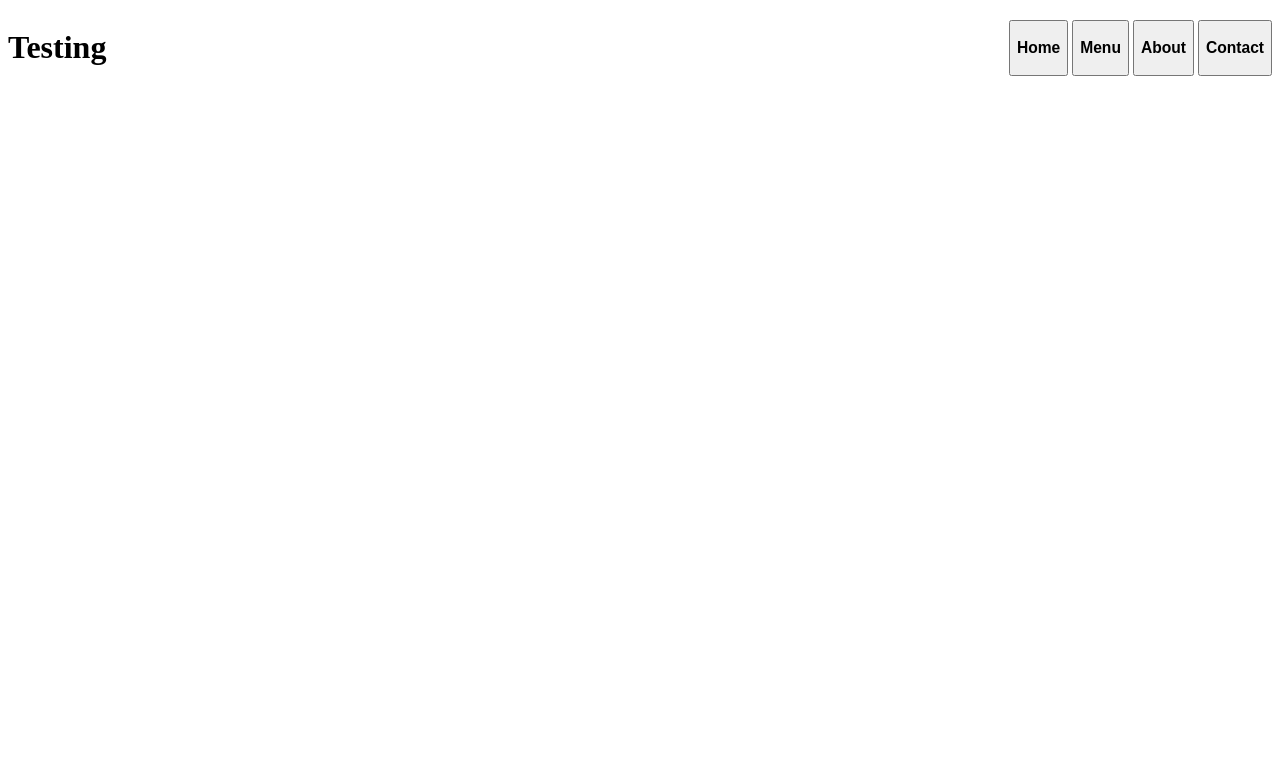
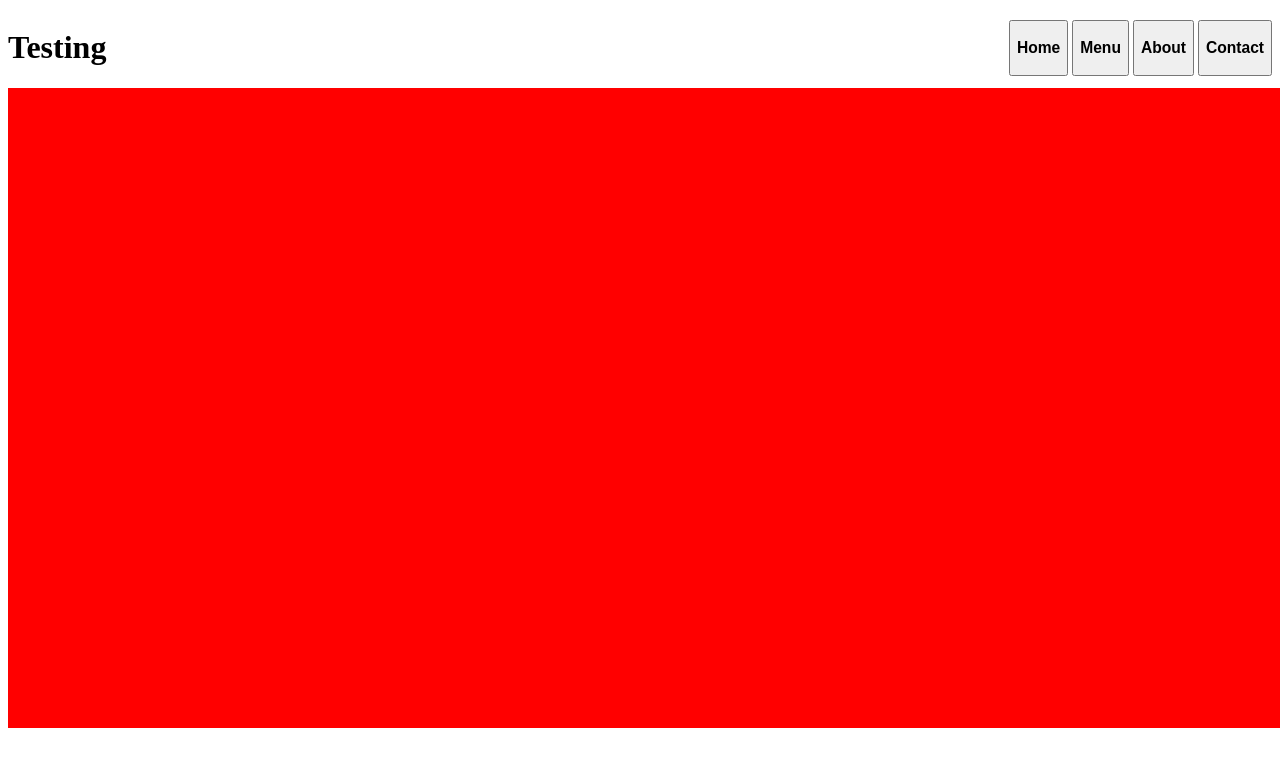
Before and after one commit to newplayer-afk/odin-restaurant-page, a website built with webpack: page src/template.html in a window 1280 px wide. Both pictures are taken after a click on the button "Menu". Built offline with nearby package versions, Linux system fonts and the light colour scheme.

Commit message:
Remove main export from index.js as it was redundant Fix bug with event listeners pointing to wrong buttons Create content using menu.js Add test styling for menu.js

```diff
--- a/src/assets/home.js
+++ b/src/assets/home.js
@@ -1,12 +1,12 @@
 export {home};
-import { mainContent, main } from "..";
+import { mainContent } from "..";
 
 const home = (function() {
     const add = () => {
     //DEFINE INTRO
     const intro = document.createElement("div")
     intro.classList.add("intro")
-    main.append(intro)
+    mainContent.appendChild(intro)
 
     //DEFINE LS, RS
     const left_side = document.createElement("div")
--- a/src/assets/menu.js
+++ b/src/assets/menu.js
@@ -3,6 +3,10 @@ import { mainContent } from "..";
 
 const menu = (function() {
     const add = () => {
+    const mainMenu = document.createElement("div")
+    mainMenu.classList.add("menu")
+    mainContent.appendChild(mainMenu)
+
     }
     return {add}
 })();
--- a/src/index.js
+++ b/src/index.js
@@ -8,13 +8,11 @@ export const mainContent = document.querySelector("#content")
 export const main = document.createElement("main")
 
 //HOME PAGE ON STARTUP
-clear()
 home.add()
 
 //CLEAR CONTENT DIV
 function clear() {
-    main.innerHTML = ""
-    mainContent.appendChild(main)
+    mainContent.innerHTML = ""
 }
 
 const homeButton = document.querySelector("#home")
@@ -29,13 +27,13 @@ menuButton.addEventListener("click", () => {
     menu.add()
 })
 
-const aboutButton = document.querySelector("#menu")
+const aboutButton = document.querySelector("#about")
 aboutButton.addEventListener("click", () => {
     clear()
     //about.add()
 })
 
-const contactButton = document.querySelector("#menu")
+const contactButton = document.querySelector("#contact")
 contactButton.addEventListener("click", () => {
     clear()
     //contact.add()
--- a/src/styles.css
+++ b/src/styles.css
@@ -19,3 +19,10 @@ header{
 .intro{
     display: flex;
 }
+
+/*ADJUST STYLING ON THIS PORTION, THIS IS TO TEST IF THE WEBPAGE IS UPDATING AS PROMISED*/
+.menu{
+    background-color: red;
+    width: 100vw;
+    height: 80vh;
+}
```
